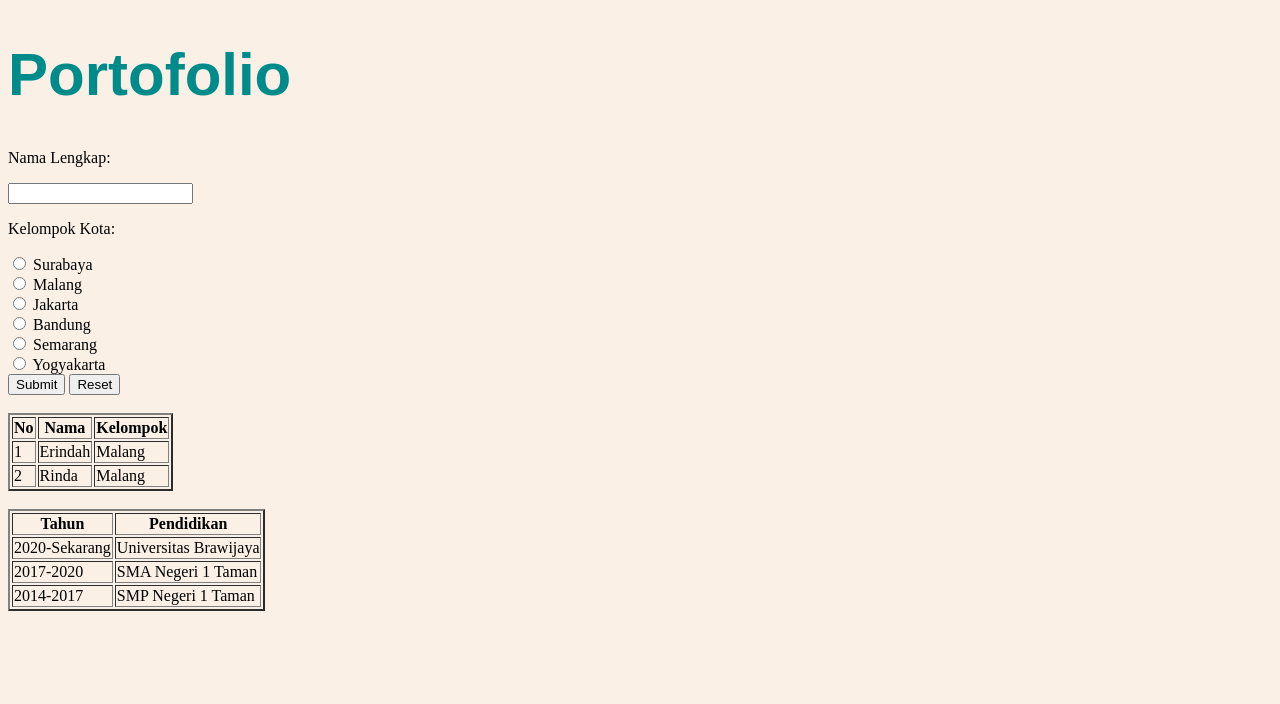
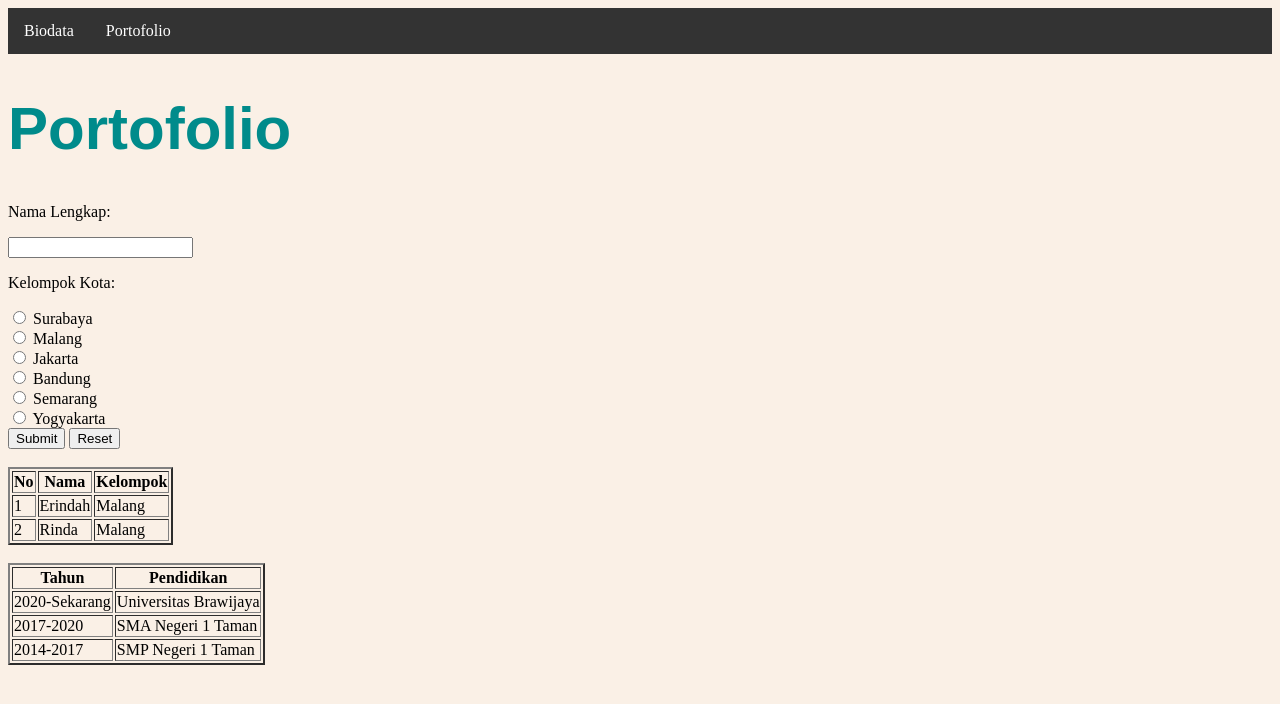
Before and after one commit to erindaap/web-basic-seal, a plain HTML site: page portofolio.html in a window 1280 px wide. Drawn offline with Linux system fonts and the light colour scheme.

Commit message:
tambah menu

```diff
--- a/tabel.html
+++ b/portofolio.html
@@ -8,8 +8,42 @@
 
     <link rel="stylesheet" href="./style.css">
 
+    <link rel="stylesheet" href="style.css">
+
+        <style>
+            .nav ul {
+                list-style-type: none;
+                margin: 0;
+                padding: 0;
+                overflow: hidden;
+                background-color: #333;
+            }
+
+            .nav li {
+                float: left;
+            }
+
+            .nav li a {
+                display: block;
+                color: white;
+                text-align: center;
+                padding: 14px 16px;
+                text-decoration: none;
+            }
+
+            .nav li a:hover {
+                background-color: #111;
+            }
+        </style>
 </head>
 <body>
+    <div class="nav">
+        <ul>
+            <li><a href="index.html">Biodata</a></li>
+            <li><a href="#">Portofolio</a></li>
+        </ul>
+        </div>
+
 
     <h1 class="beta"> Portofolio</h1>
     <p>Nama Lengkap:</p>
```
Also changed, not shown: index.html (renamed from Biodata.html, +33 -0 lines).
